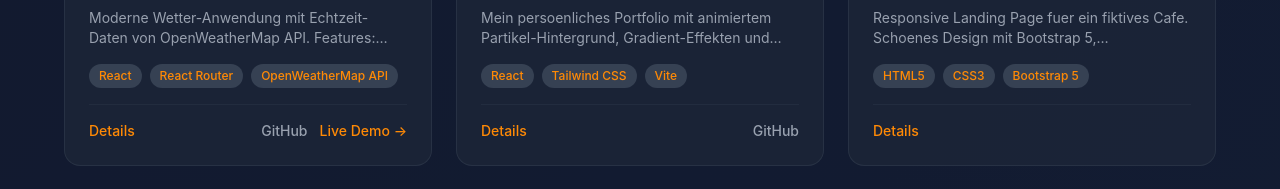
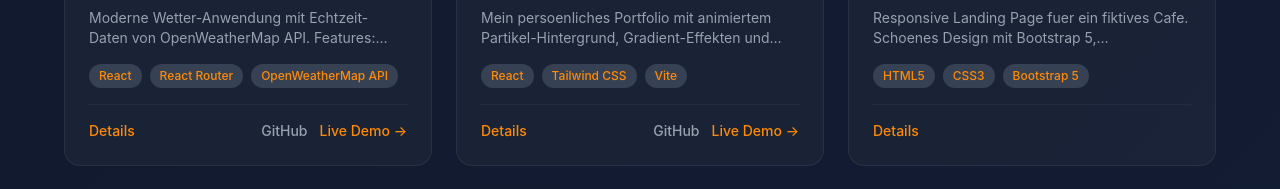
Before and after one commit to eeraj88/eeraj-portfolio-woche4, a React (Vite) app: page / in a window 1280 px wide. Shown: the part 2680-2869 px from the top of the page. Built offline with nearby package versions, Linux system fonts and the light colour scheme.

Commit message:
Update portfolio live link

```diff
--- a/src/data/projects.js
+++ b/src/data/projects.js
@@ -13,7 +13,7 @@ const projects = [
     titel: "Portfolio Website",
     beschreibung: "Mein persoenliches Portfolio mit animiertem Partikel-Hintergrund, Gradient-Effekten und modernem Design. Vollstaendig responsive.",
     technologien: ["React", "Tailwind CSS", "Vite", "CSS Animations"],
-    link: "#", // Wird nach Deployment aktualisiert
+    link: "https://eeraj-portfolio-woche4.vercel.app",
     github: "https://github.com/eeraj88/eeraj-portfolio-woche4",
     kategorie: "React"
   },
```
